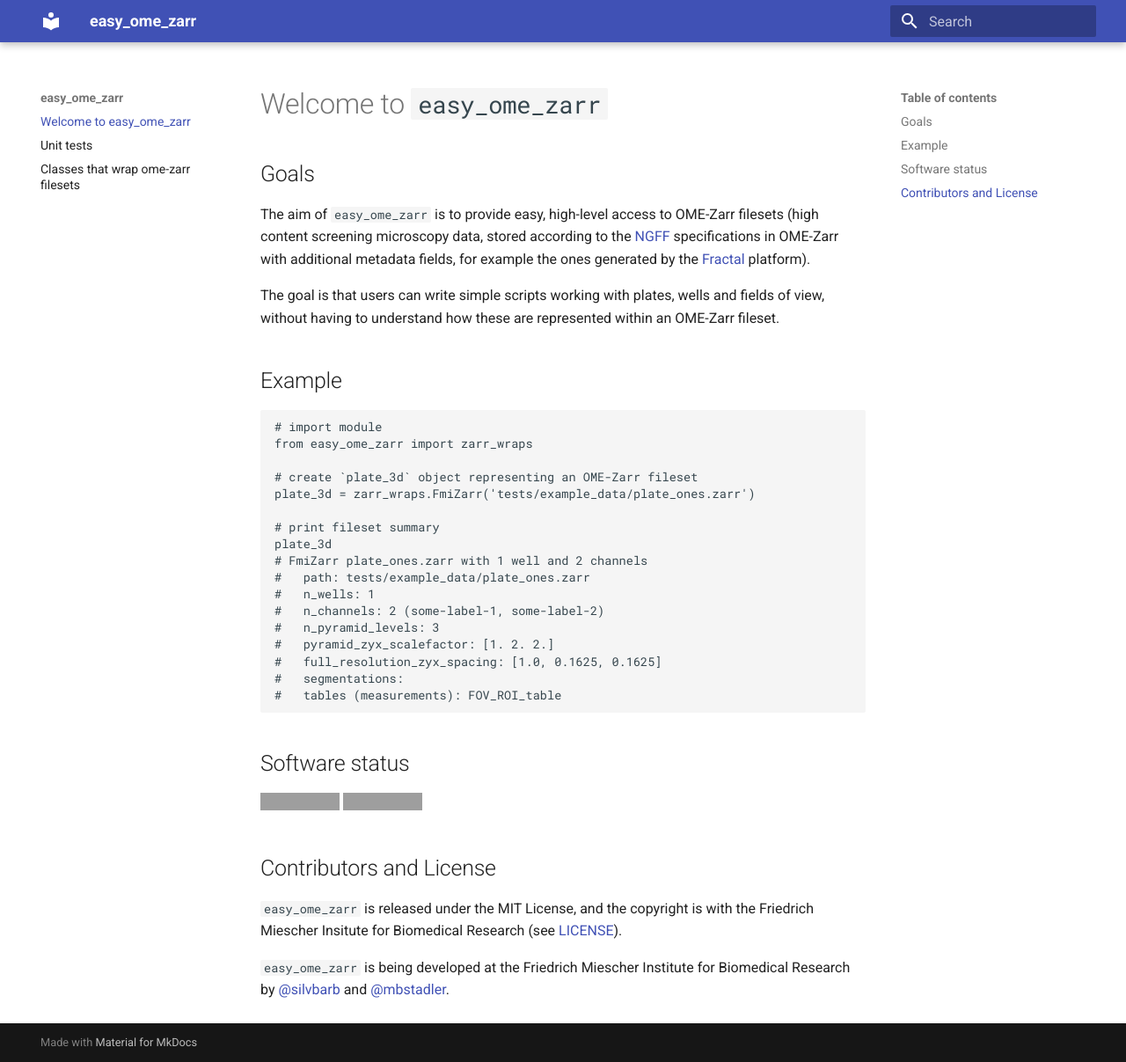
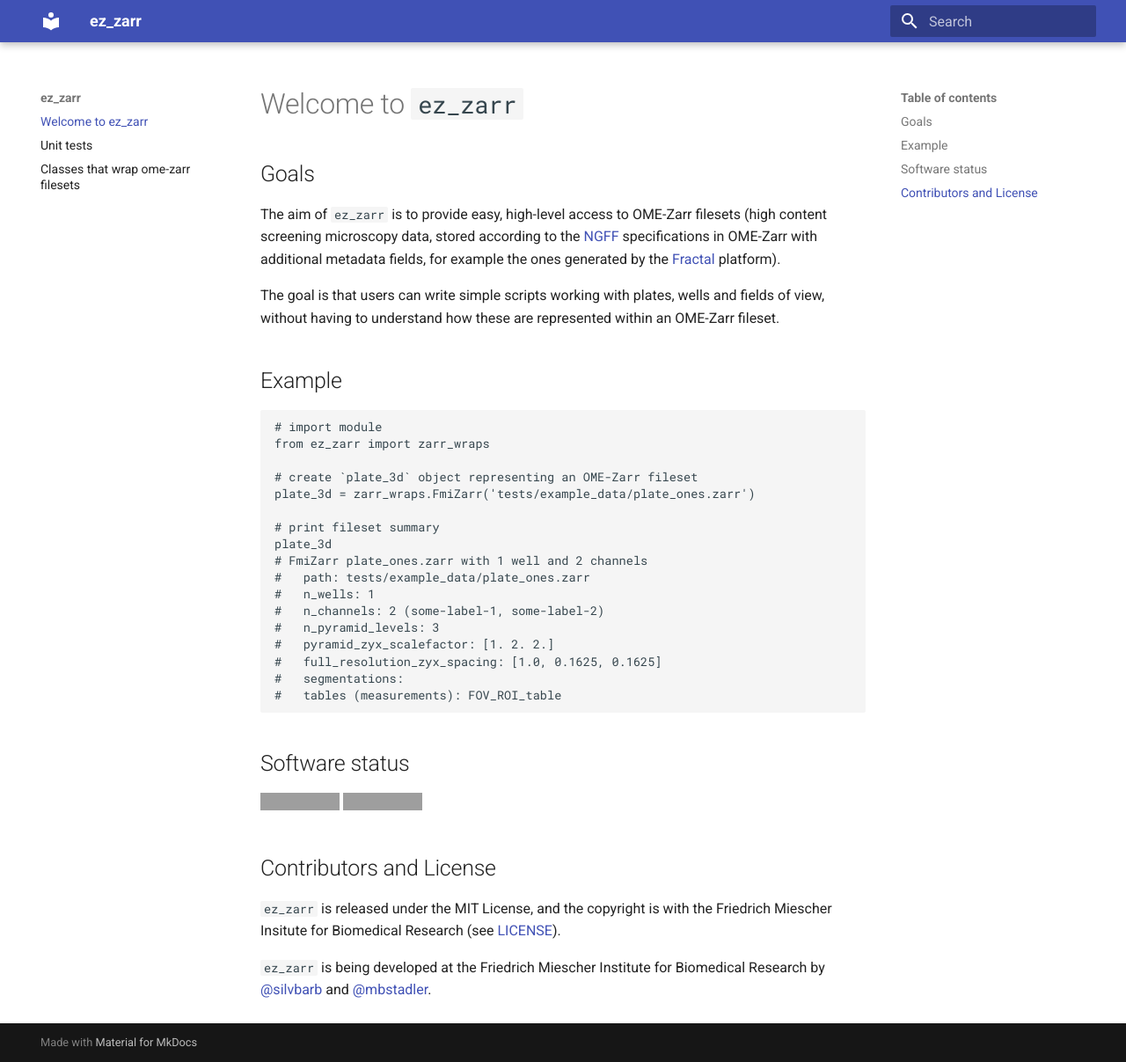
Before and after one commit to fmicompbio/ez_zarr, an MkDocs documentation site: the page built from docs/index.md, in a window 1280 px wide and 1207 px high. Shown: the whole window at 88% size. Built offline with MkDocs 1.6.1 and Material for MkDocs 9.7.7, drawn with Linux system fonts in a browser that asks for light colours; grey boxes are pictures that could not be loaded.

Commit message:
rename easy_ome_zarr to ez_zarr

````diff
--- a/docs/index.md
+++ b/docs/index.md
@@ -1,7 +1,7 @@
-# Welcome to `easy_ome_zarr`
+# Welcome to `ez_zarr`
 
 ## Goals
-The aim of `easy_ome_zarr` is to provide easy, high-level access
+The aim of `ez_zarr` is to provide easy, high-level access
 to OME-Zarr filesets (high content screening microscopy data, stored
 according to the [NGFF](https://ngff.openmicroscopy.org/latest/)
 specifications in OME-Zarr with additional metadata fields, for
@@ -14,7 +14,7 @@ are represented within an OME-Zarr fileset.
 ## Example
 ```
 # import module
-from easy_ome_zarr import zarr_wraps
+from ez_zarr import zarr_wraps
 
 # create `plate_3d` object representing an OME-Zarr fileset
 plate_3d = zarr_wraps.FmiZarr('tests/example_data/plate_ones.zarr')
@@ -33,13 +33,13 @@ plate_3d
 ```
 
 ## Software status
-[![unit-tests](https://github.com/fmi-basel/gbioinfo-easy_ome_zarr/actions/workflows/test_and_deploy.yaml/badge.svg)](https://github.com/fmi-basel/gbioinfo-easy_ome_zarr/actions/workflows/test_and_deploy.yaml)
-[![codecov](https://codecov.io/gh/fmi-basel/gbioinfo-easy_ome_zarr/graph/badge.svg?token=GEBLX8ENJ1)](https://codecov.io/gh/fmi-basel/gbioinfo-easy_ome_zarr)
+[![unit-tests](https://github.com/fmi-basel/gbioinfo-ez_zarr/actions/workflows/test_and_deploy.yaml/badge.svg)](https://github.com/fmi-basel/gbioinfo-ez_zarr/actions/workflows/test_and_deploy.yaml)
+[![codecov](https://codecov.io/gh/fmi-basel/gbioinfo-ez_zarr/graph/badge.svg?token=GEBLX8ENJ1)](https://codecov.io/gh/fmi-basel/gbioinfo-ez_zarr)
 
 ## Contributors and License
-`easy_ome_zarr` is released under the MIT License, and the copyright
+`ez_zarr` is released under the MIT License, and the copyright
 is with the Friedrich Miescher Insitute for Biomedical Research
-(see [LICENSE](https://github.com/fmi-basel/gbioinfo-easy_ome_zarr/blob/main/LICENSE)).
+(see [LICENSE](https://github.com/fmi-basel/gbioinfo-ez_zarr/blob/main/LICENSE)).
 
-`easy_ome_zarr` is being developed at the Friedrich Miescher Institute for
+`ez_zarr` is being developed at the Friedrich Miescher Institute for
 Biomedical Research by [@silvbarb](https://github.com/silvbarb) and [@mbstadler](https://github.com/mbstadler).
--- a/mkdocs.yml
+++ b/mkdocs.yml
@@ -1,4 +1,4 @@
-site_name: easy_ome_zarr
+site_name: ez_zarr
 
 theme: 'material'
 
--- a/pyproject.toml
+++ b/pyproject.toml
@@ -4,4 +4,4 @@ build-backend = "setuptools.build_meta"
 
 
 [tool.setuptools_scm]
-write_to = "src/easy_ome_zarr/_version.py"
+write_to = "src/ez_zarr/_version.py"
````
Also changed, not shown: README.md (+8 -8 lines), docs/zarr_wraps.md (+1 -1 lines), setup.cfg (+6 -6 lines), 3 other files.
